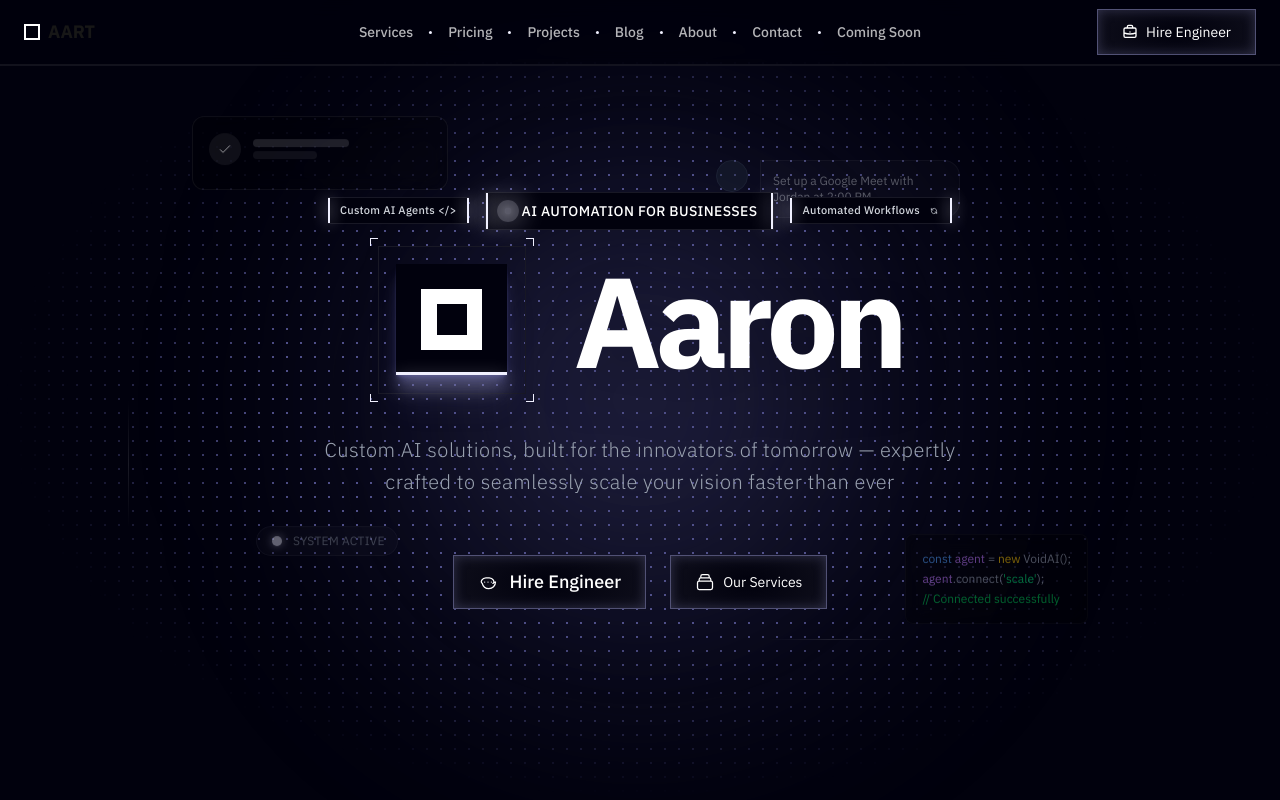
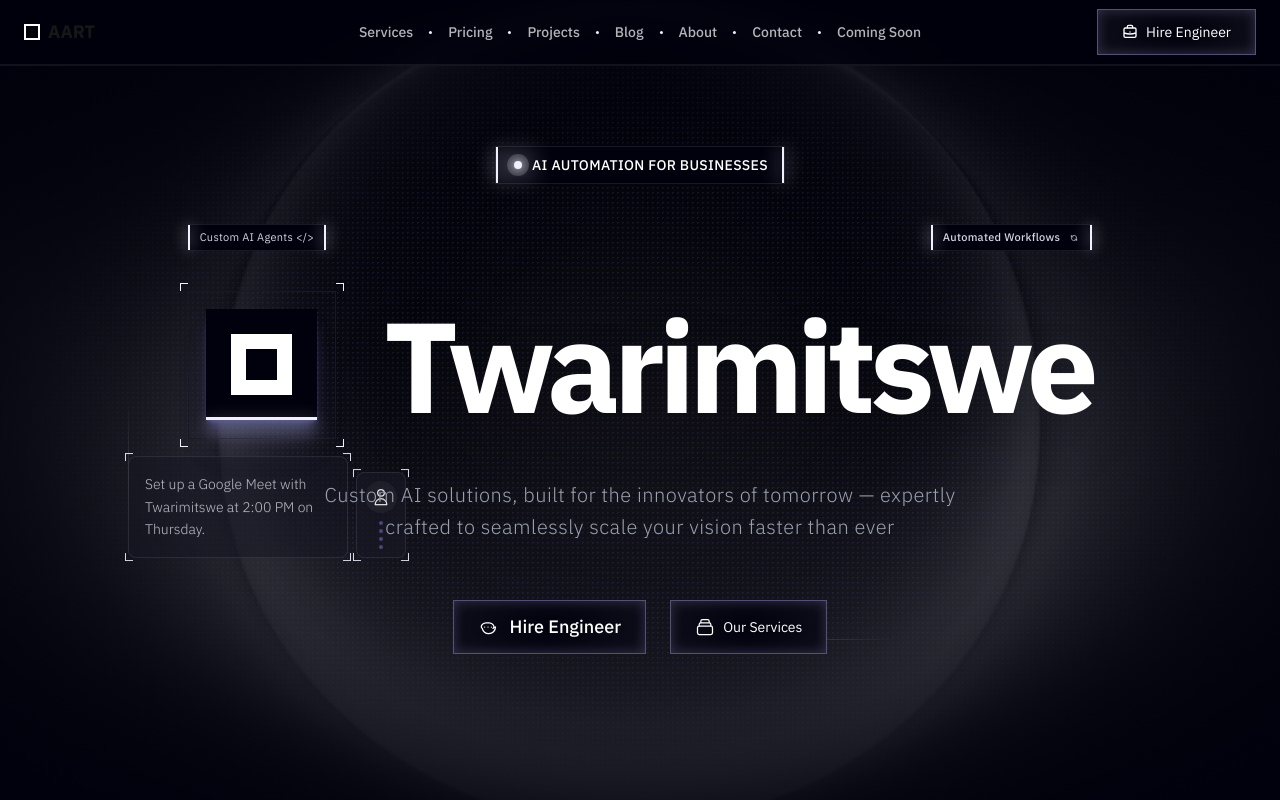
Before and after one commit to Twarimitswe-Aaron/Portfolio-, a Next.js app: page / in a window 1280 px wide. Shown: the top 800 px of the page. Built offline with nearby package versions, Linux system fonts and the light colour scheme.

Commit message:
[+]:addition of bg image well

```diff
--- a/src/components/Hero.tsx
+++ b/src/components/Hero.tsx
@@ -8,78 +8,132 @@ export default function Hero() {
         <section className="relative w-full min-h-screen bg-[#01010d] text-white overflow-hidden flex flex-col items-center justify-center py-20" style={{ fontFamily: '"IBM Plex Sans", "IBM Plex Sans Placeholder", sans-serif' }}>
 
             {/* Radial Light */}
-            <div className="absolute top-1/2 left-1/2 -translate-x-1/2 -translate-y-1/2 w-[600px] h-[600px] bg-[#50508a]/20 rounded-full blur-[100px] z-0 pointer-events-none" />
-            <div className="absolute top-1/2 left-1/2 -translate-x-1/2 -translate-y-1/2 w-[300px] h-[300px] bg-[#50508a]/20 rounded-full blur-[80px] z-0 pointer-events-none" />
+            <div className="absolute top-1/2 left-1/2 -translate-x-1/2 -translate-y-1/2 w-[600px] h-[600px] bg-white/[0.02] rounded-full blur-[100px] z-0 pointer-events-none" />
+            <div className="absolute top-1/2 left-1/2 -translate-x-1/2 -translate-y-1/2 w-[300px] h-[300px] bg-white/[0.05] rounded-full blur-[80px] z-0 pointer-events-none" />
 
             {/* Dot Pattern (Subtle) */}
-            <div className="absolute inset-0 bg-[radial-gradient(#50508a_1px,transparent_1px)] bg-[size:14px_14px] [mask-image:radial-gradient(ellipse_at_center,black_40%,transparent_70%)] z-0 pointer-events-none" />
+
+
+            {/* Background Image */}
+            <div
+                style={{
+                    position: 'absolute',
+                    borderRadius: 'inherit',
+                    // @ts-ignore
+                    cornerShape: 'inherit',
+                    inset: '0px'
+                }}
+            >
+                <div
+                    style={{
+                        filter: 'grayscale(1)',
+                        opacity: 0.4,
+                        pointerEvents: 'none',
+                        zIndex: 0,
+                        flex: 'none',
+                        width: '2458px',
+                        height: '1701px',
+                        position: 'absolute',
+                        top: 'calc(55.75% - 850.5px)',
+                        left: 'calc(50% - 1229px)'
+                    }}
+                >
+                    <img
+                        decoding="auto"
+                        src="/images/download.avif"
+                        alt=""
+                        style={{
+                            display: 'block',
+                            width: '100%',
+                            height: '100%',
+                            borderRadius: 'inherit',
+                            // @ts-ignore
+                            cornerShape: 'inherit',
+                            objectPosition: 'center center',
+                            objectFit: 'contain'
+                        }}
+                    />
+                </div>
+            </div>
+
+            {/* Vignette Overlay */}
+            <div className="absolute inset-0 z-0 pointer-events-none" style={{ background: 'radial-gradient(75% 64% at 50% 50%, #fff0 17.5676%, #01010d 100%)' }} />
+
+            {/* Dot Pattern (Subtle) */}
+            <div className="absolute inset-0 bg-[radial-gradient(rgba(80,80,138,0.2)_1px,transparent_1px)] bg-[size:5px_5px] [mask-image:radial-gradient(ellipse_at_center,black_40%,transparent_70%)] z-0 pointer-events-none" />
 
             {/* Floating UI Elements Container */}
             <div className="absolute inset-0 w-full h-full overflow-hidden z-10 pointer-events-none">
 
-                {/* Element 1: Workflow Card (Top Left) */}
+
+
+
+
+                {/* Element 3: Message Bubble (Top Right) */}
+                {/* Google Meet Card */}
                 <motion.div
-                    className="absolute top-[15%] left-[10%] md:left-[15%] p-4 rounded-xl border border-white/10 bg-black/40 backdrop-blur-md opacity-60 w-64"
-                    animate={{ y: [0, -20, 0] }}
+                    className="absolute bottom-[30%] left-[5%] md:left-[10%] flex flex-col md:flex-row items-end w-[303px] gap-2 opacity-90 z-20"
+                    animate={{ y: [0, -10, 0] }}
                     transition={{ duration: 6, ease: "easeInOut", repeat: Infinity }}
                 >
-                    <div className="flex items-center gap-3 mb-2">
-                        <div className="w-8 h-8 rounded-full bg-white/10 flex items-center justify-center">
-                            <svg className="w-4 h-4 text-white" fill="none" viewBox="0 0 24 24" stroke="currentColor">
-                                <path strokeLinecap="round" strokeLinejoin="round" strokeWidth={1.5} d="M5 13l4 4L19 7" />
-                            </svg>
+                    {/* Text Box */}
+                    <div className="relative group p-3 md:p-4 rounded-lg border border-white/10 bg-[#181825]/60 backdrop-blur-md max-w-[220px]">
+                        {/* Corner Animations */}
+                        <motion.div className="absolute -top-1 -left-1 w-2 h-2 z-20" animate={{ x: [0, -4, 0, 0], y: [0, -4, 0, 0] }} transition={{ duration: 4, times: [0, 0.1, 0.2, 1], ease: "easeOut", repeat: Infinity }}>
+                            <div className="absolute top-0 left-0 w-full h-[1px] bg-[#f0f0ff]"></div>
+                            <div className="absolute top-0 left-0 w-[1px] h-full bg-[#f0f0ff]"></div>
+                        </motion.div>
+                        <motion.div className="absolute -top-1 -right-1 w-2 h-2 z-20" animate={{ x: [0, 4, 0, 0], y: [0, -4, 0, 0] }} transition={{ duration: 4, times: [0, 0.1, 0.2, 1], ease: "easeOut", repeat: Infinity }}>
+                            <div className="absolute top-0 right-0 w-full h-[1px] bg-[#f0f0ff]"></div>
+                            <div className="absolute top-0 right-0 w-[1px] h-full bg-[#f0f0ff]"></div>
+                        </motion.div>
+                        <motion.div className="absolute -bottom-1 -left-1 w-2 h-2 z-20" animate={{ x: [0, -4, 0, 0], y: [0, 4, 0, 0] }} transition={{ duration: 4, times: [0, 0.1, 0.2, 1], ease: "easeOut", repeat: Infinity }}>
+                            <div className="absolute bottom-0 left-0 w-full h-[1px] bg-[#f0f0ff]"></div>
+                            <div className="absolute bottom-0 left-0 w-[1px] h-full bg-[#f0f0ff]"></div>
+                        </motion.div>
+                        <motion.div className="absolute -bottom-1 -right-1 w-2 h-2 z-20" animate={{ x: [0, 4, 0, 0], y: [0, 4, 0, 0] }} transition={{ duration: 4, times: [0, 0.1, 0.2, 1], ease: "easeOut", repeat: Infinity }}>
+                            <div className="absolute bottom-0 right-0 w-full h-[1px] bg-[#f0f0ff]"></div>
+                            <div className="absolute bottom-0 right-0 w-[1px] h-full bg-[#f0f0ff]"></div>
+                        </motion.div>
+
+                        <p className="text-xs md:text-sm text-gray-300 leading-relaxed font-light">Set up a Google Meet with Twarimitswe at 2:00 PM on Thursday.</p>
+                    </div>
+
+                    {/* Icon Box */}
+                    <div className="relative group flex flex-col items-center gap-2 p-2 rounded-lg border border-white/10 bg-[#181825]/80 backdrop-blur-md">
+                        {/* Corner Animations */}
+                        <motion.div className="absolute -top-1 -left-1 w-2 h-2 z-20" animate={{ x: [0, -4, 0, 0], y: [0, -4, 0, 0] }} transition={{ duration: 4, times: [0, 0.1, 0.2, 1], ease: "easeOut", repeat: Infinity }}>
+                            <div className="absolute top-0 left-0 w-full h-[1px] bg-[#f0f0ff]"></div>
+                            <div className="absolute top-0 left-0 w-[1px] h-full bg-[#f0f0ff]"></div>
+                        </motion.div>
+                        <motion.div className="absolute -top-1 -right-1 w-2 h-2 z-20" animate={{ x: [0, 4, 0, 0], y: [0, -4, 0, 0] }} transition={{ duration: 4, times: [0, 0.1, 0.2, 1], ease: "easeOut", repeat: Infinity }}>
+                            <div className="absolute top-0 right-0 w-full h-[1px] bg-[#f0f0ff]"></div>
+                            <div className="absolute top-0 right-0 w-[1px] h-full bg-[#f0f0ff]"></div>
+                        </motion.div>
+                        <motion.div className="absolute -bottom-1 -left-1 w-2 h-2 z-20" animate={{ x: [0, -4, 0, 0], y: [0, 4, 0, 0] }} transition={{ duration: 4, times: [0, 0.1, 0.2, 1], ease: "easeOut", repeat: Infinity }}>
+                            <div className="absolute bottom-0 left-0 w-full h-[1px] bg-[#f0f0ff]"></div>
+                            <div className="absolute bottom-0 left-0 w-[1px] h-full bg-[#f0f0ff]"></div>
+                        </motion.div>
+                        <motion.div className="absolute -bottom-1 -right-1 w-2 h-2 z-20" animate={{ x: [0, 4, 0, 0], y: [0, 4, 0, 0] }} transition={{ duration: 4, times: [0, 0.1, 0.2, 1], ease: "easeOut", repeat: Infinity }}>
+                            <div className="absolute bottom-0 right-0 w-full h-[1px] bg-[#f0f0ff]"></div>
+                            <div className="absolute bottom-0 right-0 w-[1px] h-full bg-[#f0f0ff]"></div>
+                        </motion.div>
+
+                        {/* User Icon */}
+                        <div className="w-8 h-8 flex items-center justify-center text-white bg-white/5 rounded-full">
+                            <svg className="w-5 h-5" fill="none" stroke="currentColor" viewBox="0 0 24 24"><path strokeLinecap="round" strokeLinejoin="round" strokeWidth={1.5} d="M16 7a4 4 0 11-8 0 4 4 0 018 0zM12 14a7 7 0 00-7 7h14a7 7 0 00-7-7z" /></svg>
                         </div>
-                        <div className="space-y-1">
-                            <div className="h-2 w-24 bg-white/20 rounded"></div>
-                            <div className="h-2 w-16 bg-white/10 rounded"></div>
+                        {/* Dots */}
+                        <div className="flex flex-col gap-1">
+                            <div className="w-1 h-1 rounded-full bg-[#50508a]"></div>
+                            <div className="w-1 h-1 rounded-full bg-[#50508a]"></div>
+                            <div className="w-1 h-1 rounded-full bg-[#50508a]"></div>
+                            <div className="w-1 h-1 rounded-full bg-[#50508a]"></div>
                         </div>
                     </div>
                 </motion.div>
 
-                {/* Element 2: Code Snippet (Bottom Right) */}
-                <motion.div
-                    className="absolute bottom-[20%] right-[10%] md:right-[15%] p-4 rounded-lg border border-white/5 bg-black/60 backdrop-blur-sm opacity-50 font-mono text-xs text-gray-400"
-                    animate={{ y: [0, -20, 0] }}
-                    transition={{ duration: 6, ease: "easeInOut", repeat: Infinity, delay: 3 }}
-                >
-                    <p><span className="text-blue-400">const</span> <span className="text-purple-400">agent</span> = <span className="text-yellow-400">new</span> VoidAI();</p>
-                    <p className="mt-1"><span className="text-purple-400">agent</span>.connect(<span className="text-green-400">'scale'</span>);</p>
-                    <p className="mt-1 text-green-500">// Connected successfully</p>
-                </motion.div>
 
-                {/* Element 3: Message Bubble (Top Right) */}
-                <motion.div
-                    className="absolute top-[20%] right-[20%] md:right-[25%] flex items-start gap-3 opacity-40"
-                    animate={{ y: [0, -20, 0] }}
-                    transition={{ duration: 6, ease: "easeInOut", repeat: Infinity, delay: 1 }}
-                >
-                    <div className="w-8 h-8 rounded-full bg-gray-800 border border-gray-700"></div>
-                    <div className="p-3 rounded-2xl rounded-tl-none border border-white/10 bg-white/5 backdrop-blur-md max-w-[200px]">
-                        <p className="text-xs text-gray-300">Set up a Google Meet with Jordan at 2:00 PM...</p>
-                    </div>
-                </motion.div>
-
-                {/* Element 4: Floating Badge (Bottom Left) */}
-                <motion.div
-                    className="absolute bottom-[30%] left-[20%] flex items-center gap-2 px-3 py-1.5 rounded-full border border-white/10 bg-white/5 backdrop-blur-md opacity-40"
-                    animate={{ y: [0, -20, 0] }}
-                    transition={{ duration: 6, ease: "easeInOut", repeat: Infinity }}
-                >
-                    <div className="relative w-4 h-4 flex items-center justify-center">
-                        <motion.div
-                            className="absolute w-full h-full bg-[rgba(240,240,255,0.5)] rounded-full"
-                            animate={{ scale: [1, 2, 3], opacity: [0, 0.8, 0] }}
-                            transition={{ duration: 4, times: [0, 0.1, 0.2], ease: "easeOut", repeat: Infinity }}
-                        />
-                        <motion.div
-                            className="absolute w-full h-full bg-[rgba(240,240,255,0.3)] rounded-full"
-                            animate={{ scale: [1, 2, 3], opacity: [0, 0.8, 0] }}
-                            transition={{ duration: 4, times: [0.05, 0.15, 0.25], ease: "easeOut", repeat: Infinity }}
-                        />
-                        <div className="relative w-2.5 h-2.5 bg-[rgb(240,240,255)] rounded-full shadow-[0_0_10px_rgba(240,240,255,0.8)]"></div>
-                    </div>
-                    <span className="text-xs text-gray-400 tracking-wide font-mono">SYSTEM ACTIVE</span>
-                </motion.div>
 
                 {/* Abstract Lines */}
                 <div className="absolute top-1/2 left-[10%] w-[1px] h-32 bg-gradient-to-b from-transparent via-white/10 to-transparent"></div>
@@ -88,13 +142,7 @@ export default function Hero() {
 
             {/* Main Content */}
             <div className="relative z-20 flex flex-col items-center text-center max-w-6xl px-4 space-y-10">
-
-                <div className="flex flex-wrap justify-center items-center gap-4 mb-4">
-                    <div className="relative px-3 py-1 border-y border-[#181825] bg-[#01010d] text-[11px] font-medium tracking-wide flex items-center gap-2 text-gray-300">
-                        <div className="absolute left-0 top-0 bottom-0 w-[2px] bg-[#f0f0ff] shadow-[0_0_15px_#f0f0ff] z-20"></div>
-                        Custom AI Agents {'</>'}
-                        <div className="absolute right-0 top-0 bottom-0 w-[2px] bg-[#f0f0ff] shadow-[0_0_15px_#f0f0ff] z-20"></div>
-                    </div>
+                <div>
                     <div className="relative px-4 py-2 border border-[#181825] bg-[#01010d] text-xs md:text-sm text-white font-medium tracking-wide flex items-center gap-2">
                         {/* Left Border */}
                         <div className="absolute left-0 top-0 bottom-0 w-[2px] bg-[#f0f0ff] shadow-[0_0_20px_#f0f0ff] z-20"></div>
@@ -110,11 +158,22 @@ export default function Hero() {
                                 animate={{ scale: [0, 2.5], opacity: [0, 1, 0] }}
                                 transition={{ duration: 4, ease: "linear", repeat: Infinity, delay: 2 }}
                             />
+                            <div className="relative w-2 h-2 bg-[rgb(240,240,255)] rounded-full shadow-[0_0_8px_rgba(240,240,255,0.8)]"></div>
                         </div>
                         <span className="uppercase">AI AUTOMATION FOR BUSINESSES</span>
 
                         {/* Right Border */}
                         <div className="absolute right-0 top-0 bottom-0 w-[2px] bg-[#f0f0ff] shadow-[0_0_20px_#f0f0ff] z-20"></div>
+                    </div>
+
+                </div>
+
+
+                <div className="flex flex-wrap items-start justify-between w-full">
+                    <div className="relative px-3 py-1 border-y border-[#181825] bg-[#01010d] text-[11px] tracking-wide flex items-center gap-2 text-gray-300">
+                        <div className="absolute left-0 top-0 bottom-0 w-[2px] bg-[#f0f0ff] shadow-[0_0_15px_#f0f0ff] z-20"></div>
+                        Custom AI Agents {'</>'}
+                        <div className="absolute right-0 top-0 bottom-0 w-[2px] bg-[#f0f0ff] shadow-[0_0_15px_#f0f0ff] z-20"></div>
                     </div>
                     <div className="relative px-3 py-1 border-y border-[#181825] bg-[#01010d] text-[11px] font-medium tracking-wide flex items-center gap-2 text-gray-300">
                         <div className="absolute left-0 top-0 bottom-0 w-[2px] bg-[#f0f0ff] shadow-[0_0_15px_#f0f0ff] z-20"></div>
@@ -173,10 +232,6 @@ export default function Hero() {
                         {/* Inner Active Container (Compact) */}
                         <div className="absolute inset-0 m-auto w-[75%] h-[75%]">
                             {/* Active Borders - 4 Layers */}
-                            {/* <div className="absolute inset-0 border border-[#181825] z-10 transition-colors group-hover:border-[#2a2a40]"></div>
-                            <div className="absolute inset-[1px] border border-[#181825]/80 z-10 transition-colors group-hover:border-[#2a2a40]/80"></div>
-                            <div className="absolute inset-[2px] border border-[#181825]/60 z-10 transition-colors group-hover:border-[#2a2a40]/60"></div>
-                            <div className="absolute inset-[3px] border border-[#181825]/40 z-10 transition-colors group-hover:border-[#2a2a40]/40"></div> */}
 
                             {/* Main Background & Logo */}
                             <div
@@ -199,7 +254,7 @@ export default function Hero() {
 
                     {/* Wordmark */}
                     <h1 className="text-7xl md:text-9xl font-bold tracking-tighter text-white drop-shadow-2xl">
-                        Aaron
+                        Twarimitswe
                     </h1>
                 </div>
 
--- a/src/components/Navbar.tsx
+++ b/src/components/Navbar.tsx
@@ -49,7 +49,7 @@ export default function Navbar() {
                     {/* CTA Button */}
                     <motion.button
                         whileHover="hover"
-                        initial="initial"back
+                        initial="initial"
                         className="hidden md:flex relative group items-center cursor-pointer gap-2 px-6 py-3 text-sm transition-colors border border-[#b8b8ff]/40 bg-[radial-gradient(100%_150%_at_50%_50%,#01010d_0%,#181825_100%)] shadow-[inset_0px_0px_12px_0px_#69699666] text-white"
                     >
                         {/* Corner Animations */}
```
Also changed, not shown: public/images/download.avif (added).
